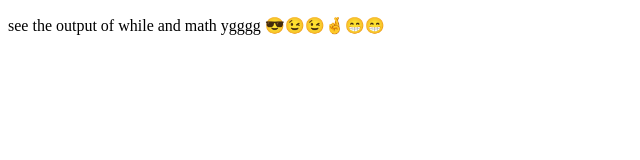
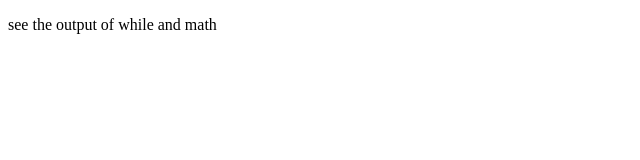
Before and after one commit to SelsiyaMaruthu/arrayandstringmethods-, a plain HTML site: page index.html in a window 1280 px wide. Shown: the whole page, without its empty margins (0-640 px from the left). Drawn offline with Linux system fonts and the light colour scheme.

Commit message:
remove  emoje

```diff
--- a/index.html
+++ b/index.html
@@ -6,7 +6,7 @@
     <title>array and string method </title>
 </head>
 <body>
-    <p> see the output of while and math   ygggg 😎😉😉🤞😁😁 </p>
+    <p> see the output of while and math</p>
     <script src ="./script.js"></script>
 </body>
 </html>
```
